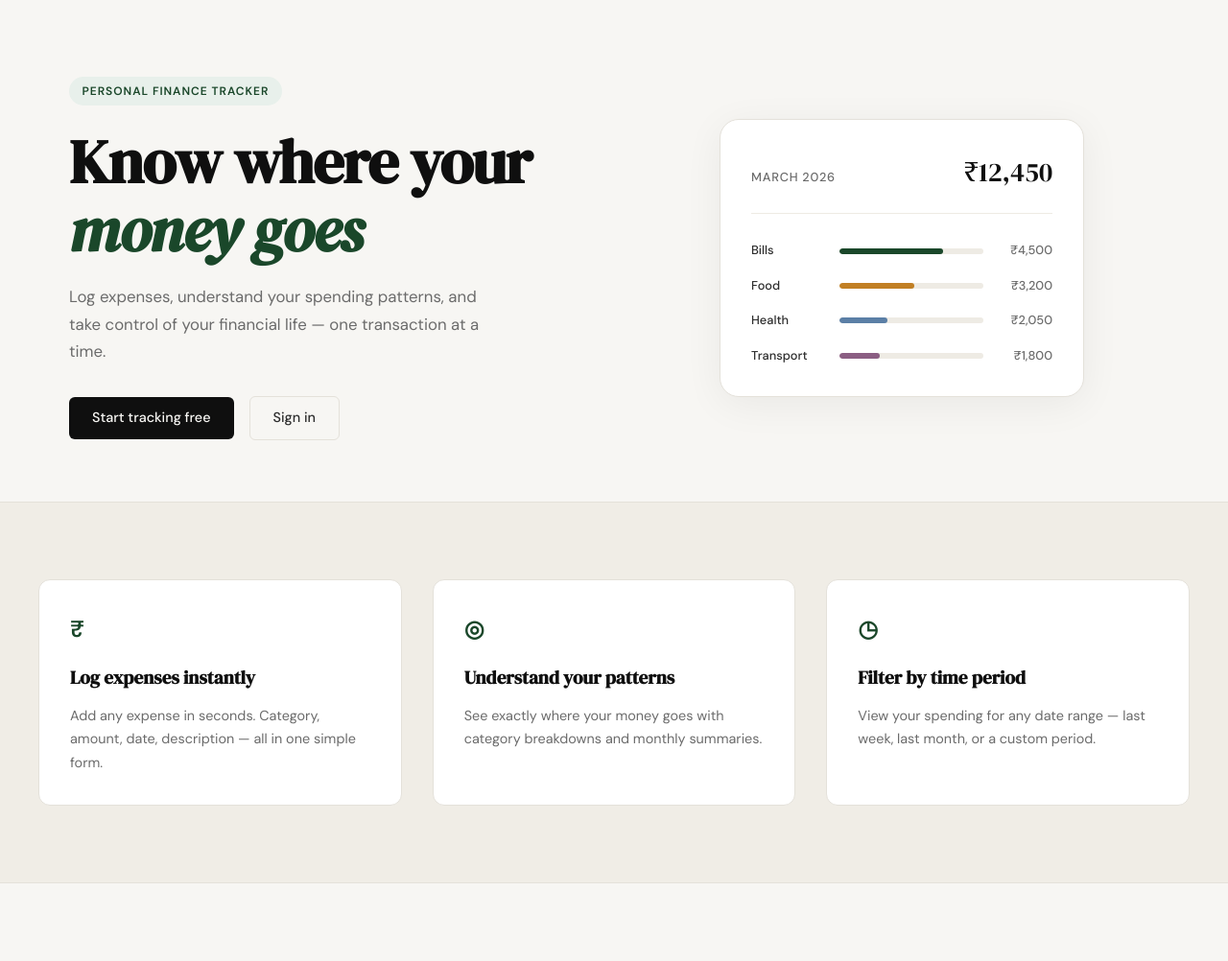
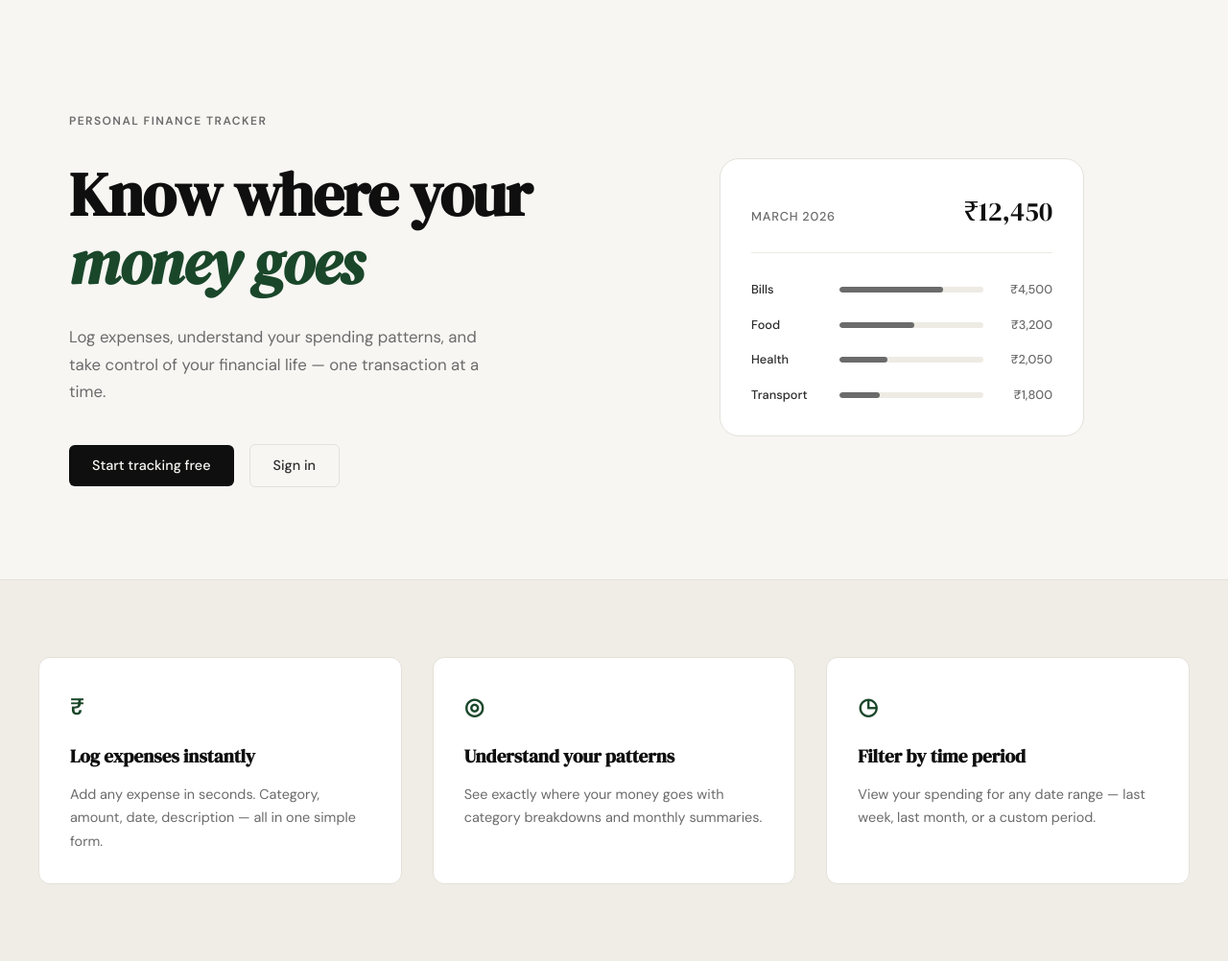
Before and after one commit to malikk68/spendly, a Flask app: page / in a window 1280 px wide. Shown: the part 61-1063 px from the top of the page at 96% size. Run offline with Flask 3, Linux system fonts and the light colour scheme.

Commit message:
landing: simplify hero section for a quieter, minimalist look

```diff
--- a/static/css/style.css
+++ b/static/css/style.css
@@ -124,7 +124,7 @@ a { color: inherit; text-decoration: none; }
 /* ------------------------------------------------------------------ */
 
 .hero {
-    padding: 5rem 2rem 4rem;
+    padding: 7rem 2rem 6rem;
     display: grid;
     grid-template-columns: 1fr 1fr;
     gap: 4rem;
@@ -135,15 +135,14 @@ a { color: inherit; text-decoration: none; }
 
 .hero-badge {
     display: inline-block;
-    background: var(--accent-light);
-    color: var(--accent);
+    background: none;
+    color: var(--ink-muted);
     font-size: 0.75rem;
     font-weight: 600;
-    letter-spacing: 0.08em;
+    letter-spacing: 0.12em;
     text-transform: uppercase;
-    padding: 0.35rem 0.85rem;
-    border-radius: 999px;
-    margin-bottom: 1.5rem;
+    padding: 0;
+    margin-bottom: 2rem;
 }
 
 .hero-title {
@@ -152,7 +151,7 @@ a { color: inherit; text-decoration: none; }
     line-height: 1.1;
     letter-spacing: -0.02em;
     color: var(--ink);
-    margin-bottom: 1.25rem;
+    margin-bottom: 1.75rem;
 }
 
 .hero-title em {
@@ -165,7 +164,7 @@ a { color: inherit; text-decoration: none; }
     color: var(--ink-muted);
     line-height: 1.7;
     max-width: 460px;
-    margin-bottom: 2rem;
+    margin-bottom: 2.5rem;
 }
 
 .hero-actions {
@@ -190,7 +189,6 @@ a { color: inherit; text-decoration: none; }
     padding: 2rem;
     width: 100%;
     max-width: 380px;
-    box-shadow: 0 8px 40px rgba(0,0,0,0.06);
 }
 
 .mock-card-header {
@@ -240,14 +238,10 @@ a { color: inherit; text-decoration: none; }
 
 .mock-bar {
     height: 100%;
-    background: var(--accent);
+    background: var(--ink-muted);
     border-radius: 999px;
     transition: width 0.6s ease;
 }
-
-.mock-bar-2 { background: var(--accent-2); }
-.mock-bar-3 { background: #5b7fa6; }
-.mock-bar-4 { background: #8b5e83; }
 
 .mock-amt {
     font-size: 0.8rem;
```
